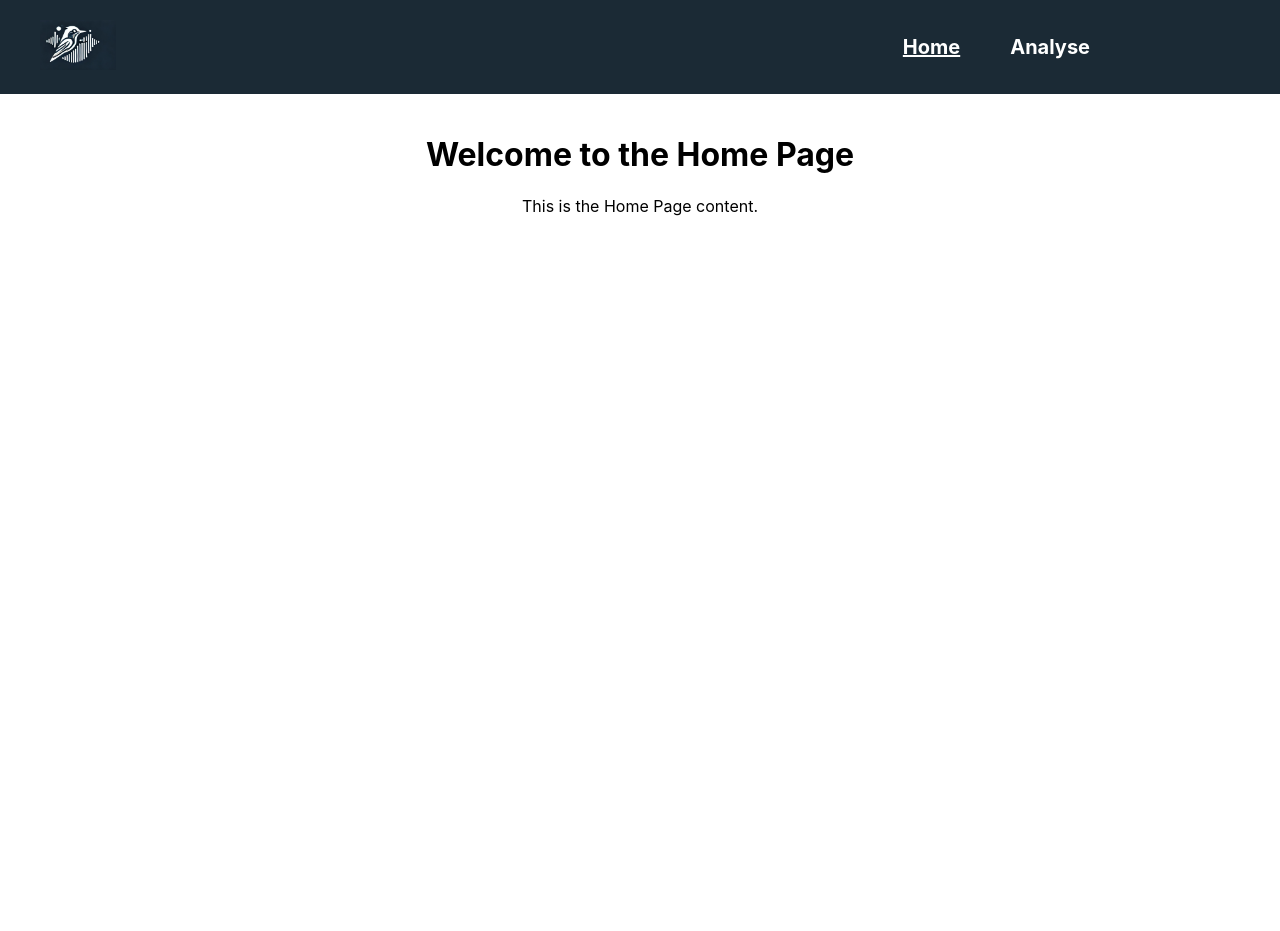
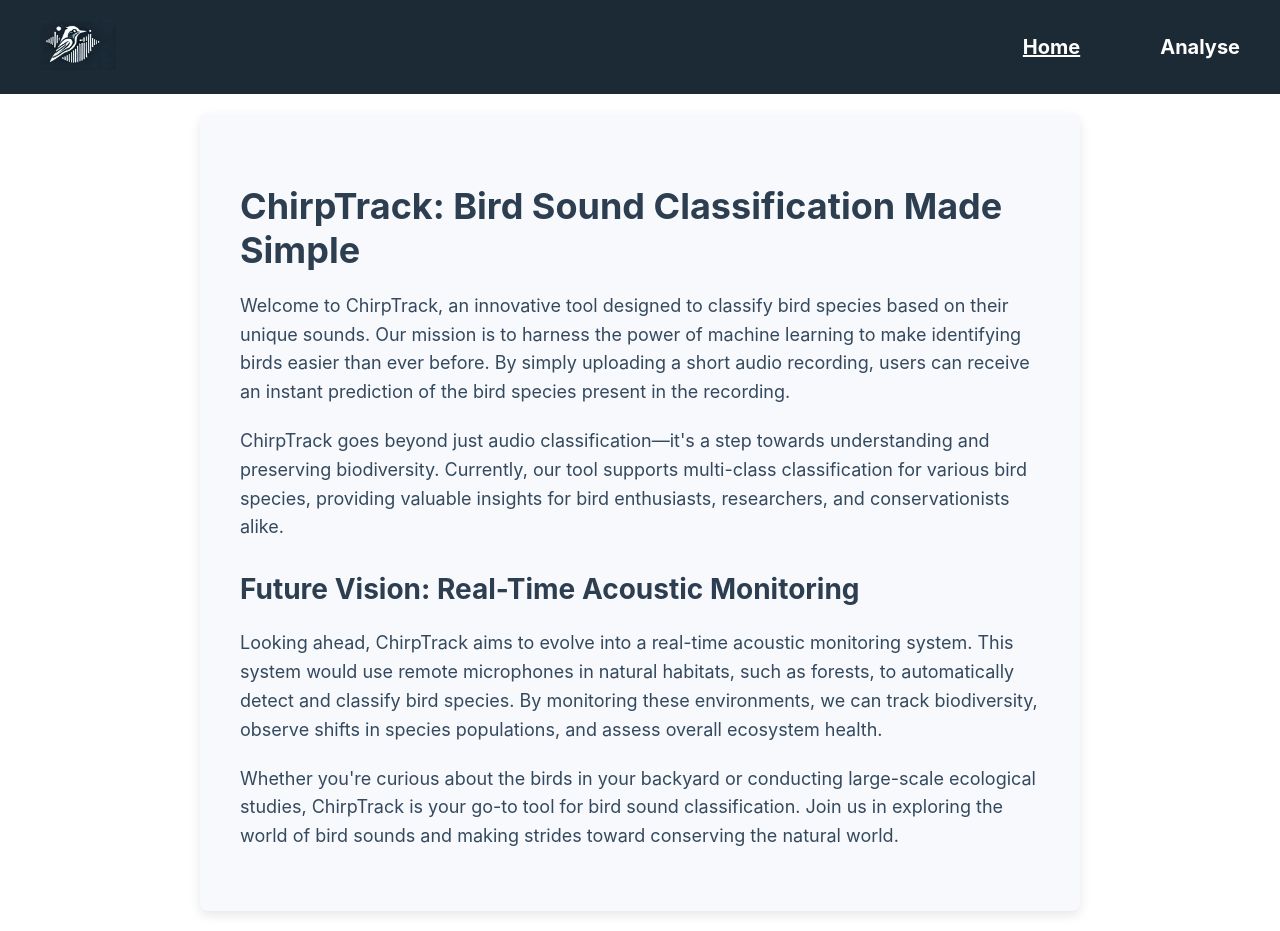
Before and after one commit to Davee02/HSLU.DSPRO1.BirdDetection, a React (Create React App) app in the folder UI/client/: page / in a window 1280 px wide. Before the commit the page ends 800 px from the top, so only its background shows below. Built offline with nearby package versions, Linux system fonts and the light colour scheme.

Commit message:
add text to homepage

```diff
--- a/UI/client/src/App.css
+++ b/UI/client/src/App.css
@@ -20,15 +20,15 @@
 .App-nav {
   display: flex;
   justify-content: flex-start;
-  margin-left: auto;
+  margin-left: 150px;
 }
 
 .App-nav ul {
   list-style-type: none;
   margin: 0;
-  padding-right: 150px;
+  padding: 0;
   display: flex;
-  gap: 50px;
+  gap: 80px;
 }
 
 .App-nav a {
@@ -50,3 +50,32 @@
 main {
   padding: 20px;
 }
+
+.home-content {
+  text-align: left;
+  max-width: 800px;
+  margin: 0 auto;
+  padding: 40px;
+  background-color: #f7f9fc;
+  border-radius: 8px;
+  box-shadow: 0px 4px 12px rgba(0, 0, 0, 0.1);
+}
+
+.home-content h1 {
+  font-size: 36px;
+  color: #2c3e50;
+  margin-bottom: 20px;
+}
+
+.home-content h2 {
+  font-size: 28px;
+  color: #2c3e50;
+  margin-top: 30px;
+}
+
+.home-content p {
+  font-size: 18px;
+  line-height: 1.6;
+  color: #34495e;
+  margin-bottom: 20px;
+}
--- a/UI/client/src/App.js
+++ b/UI/client/src/App.js
@@ -38,17 +38,39 @@
           </ul>
         </nav>
       </header>
+
       <main>
         {activePage === 'home' && (
-          <div>
-            <h1>Welcome to the Home Page</h1>
-            <p>This is the Home Page content.</p>
-          </div>
+          <section className="home-content">
+            <h1>ChirpTrack: Bird Sound Classification Made Simple</h1>
+            <p>
+              Welcome to ChirpTrack, an innovative tool designed to classify bird species based on their unique sounds.
+              Our mission is to harness the power of machine learning to make identifying birds easier than ever before.
+              By simply uploading a short audio recording, users can receive an instant prediction of the bird species present in the recording.
+            </p>
+            <p>
+              ChirpTrack goes beyond just audio classification—it's a step towards understanding and preserving biodiversity.
+              Currently, our tool supports multi-class classification for various bird species, providing valuable insights for bird enthusiasts,
+              researchers, and conservationists alike.
+            </p>
+
+            <h2>Future Vision: Real-Time Acoustic Monitoring</h2>
+            <p>
+              Looking ahead, ChirpTrack aims to evolve into a real-time acoustic monitoring system.
+              This system would use remote microphones in natural habitats, such as forests, to automatically detect and classify bird species.
+              By monitoring these environments, we can track biodiversity, observe shifts in species populations, and assess overall ecosystem health.
+            </p>
+            <p>
+              Whether you're curious about the birds in your backyard or conducting large-scale ecological studies, ChirpTrack is your go-to tool for bird sound classification.
+              Join us in exploring the world of bird sounds and making strides toward conserving the natural world.
+            </p>
+          </section>
         )}
+
         {activePage === 'analyse' && (
           <div>
-            <h1>Welcome to the Analyse Page</h1>
-            <p>This is the Analyse Page content.</p>
+            <h1>Analyse Page</h1>
+            <p>Analyse bird sounds here.</p>
           </div>
         )}
       </main>
```
